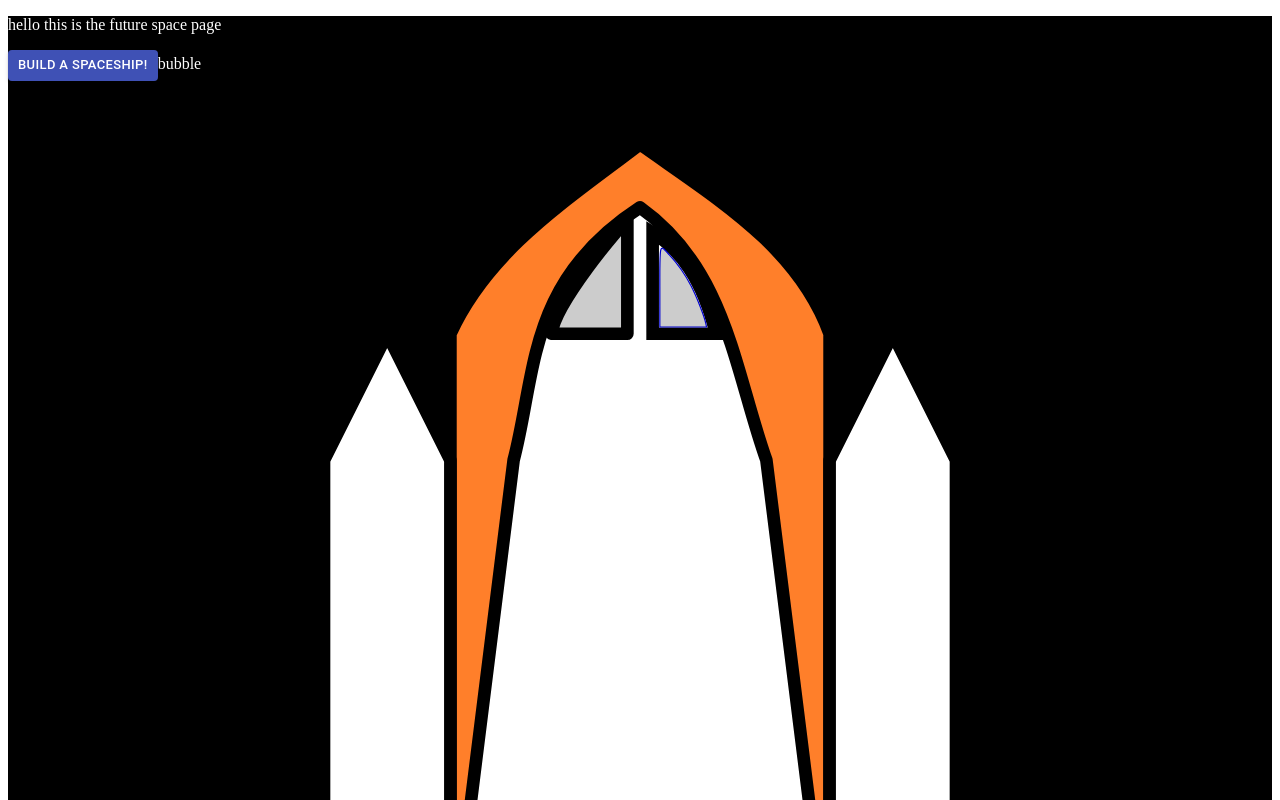
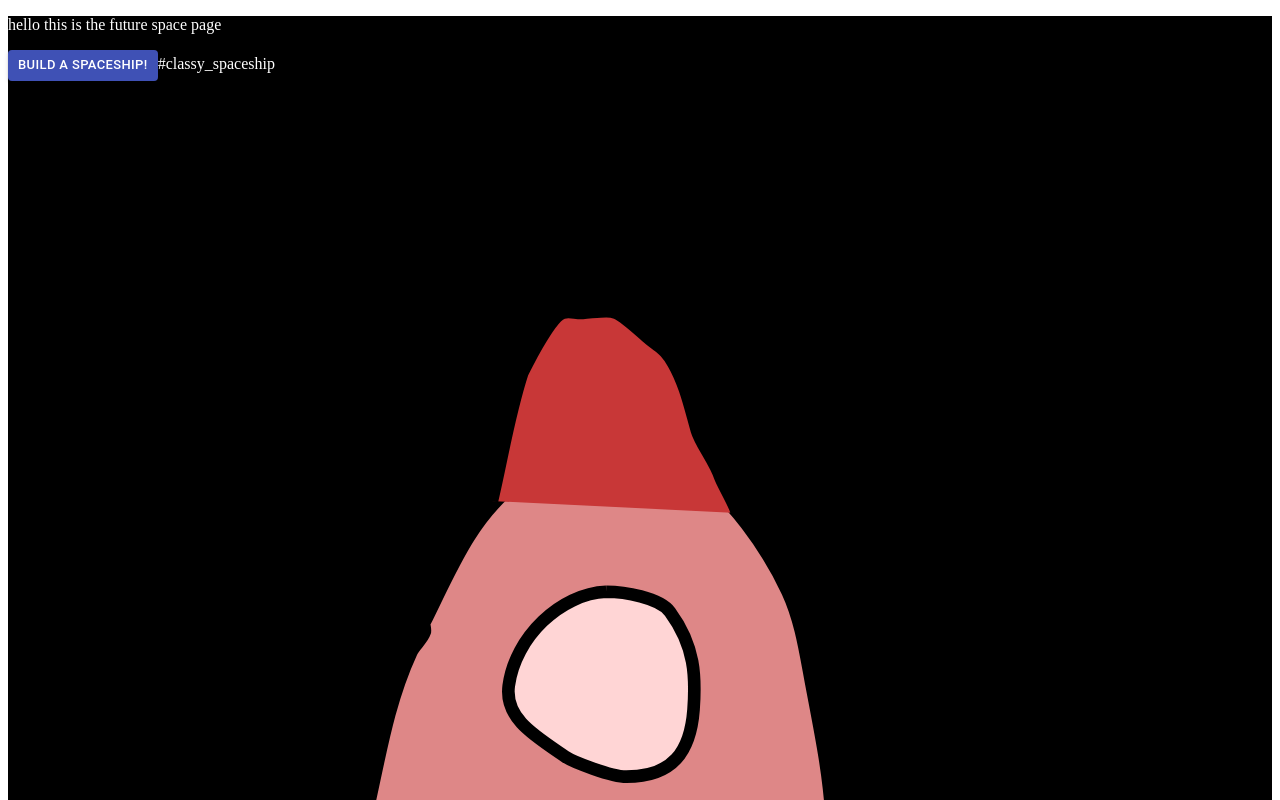
Before and after one commit to kajakali/gatsby, a Gatsby site: page /Space in a window 1280 px wide. Shown: the top 800 px of the page. Built offline with nearby package versions, Linux system fonts and the light colour scheme; Gatsby itself is replaced by a stand-in of ours.

Commit message:
shows the selected spaceship

```diff
--- a/src/components/Activities/SpaceShips.js
+++ b/src/components/Activities/SpaceShips.js
@@ -7,8 +7,10 @@ import TheShip from './TheShip';
 class SpaceShips extends Component {
     state = ({
         buildMode: false,
-        theShip: "bubble"
+        currentShip: 0,
+        possibleShips: ["#classy_spaceship", "#bubble_spaceship", "#alien_spaceship", "#space_shuttle"]
     });
+
 
  buildASpaceship = () => {
      console.log("Build a spaceship!!!");
@@ -36,7 +38,7 @@ class SpaceShips extends Component {
             <Button color="primary" variant="contained" size="small" onClick={this.buildASpaceship}>Build a Spaceship!</Button>
             }
 
-            <TheShip ship={this.state.theShip}/>
+            <TheShip ship={this.state.possibleShips[this.state.currentShip]}/>
             </>
         )
     }
--- a/src/components/Activities/TheShip.js
+++ b/src/components/Activities/TheShip.js
@@ -232,7 +232,7 @@ const TheShip = (props) => {
 
 
 
-    <use href="#space_shuttle" />
+    <use href={props.ship} />
 
 </svg>
       </>
```
